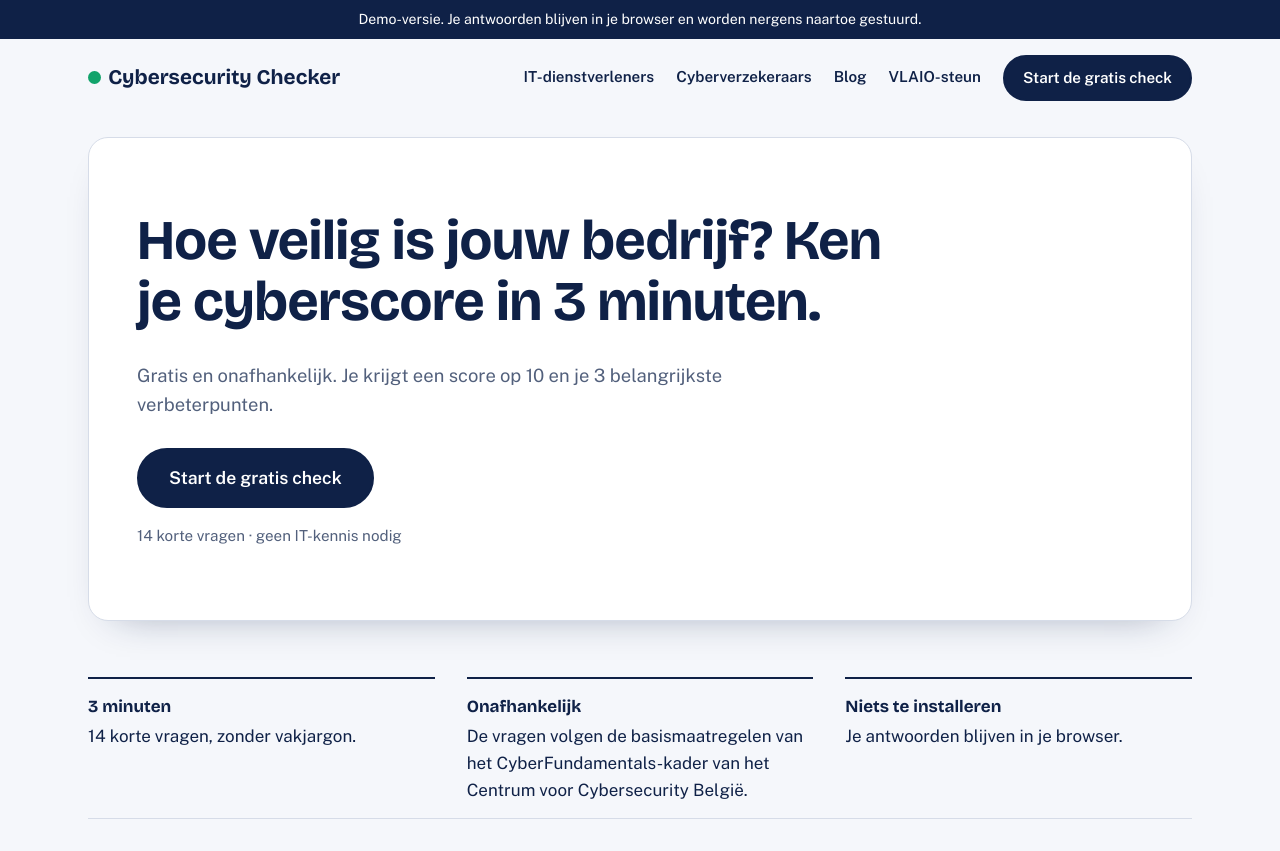
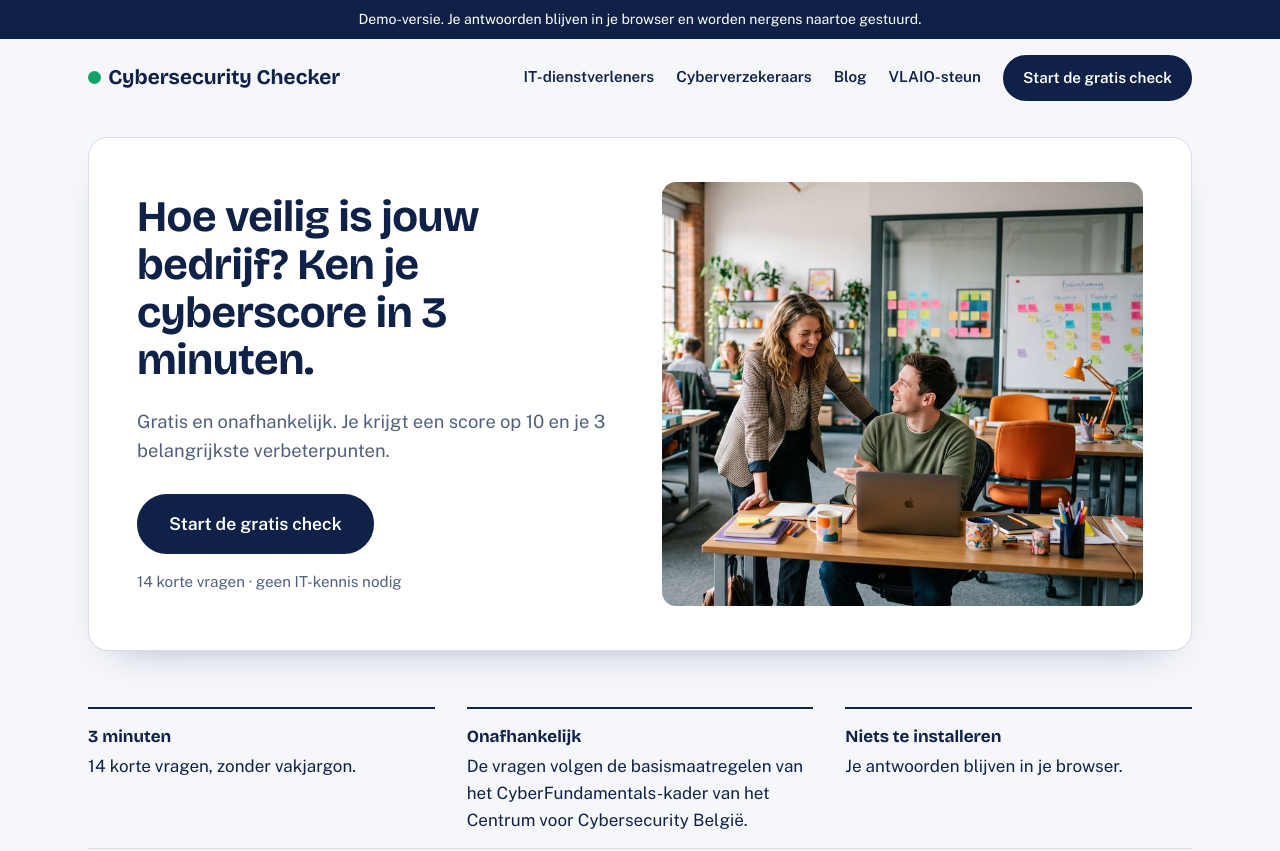
Before and after one commit to Flip55/cyberkiezer, a plain HTML site: page index.html in a window 1280 px wide. Shown: the top 851 px of the page. Drawn offline with nearby package versions, Linux system fonts and the light colour scheme.

Commit message:
Add hero picture to the quiz start screen
Co-Authored-By: Claude Fable 5.2 <noreply@anthropic.com>
Claude-Session: https://claude.ai/code/session_01HeN8bSWBFTPPKKo9sxa9HG

```diff
--- a/assets/quiz-config.js
+++ b/assets/quiz-config.js
@@ -14,7 +14,14 @@ window.QUIZ_CONFIG = {
     subtitle: "Gratis en onafhankelijk. Je krijgt een score op 10 en je 3 belangrijkste verbeterpunten.",
     button: "Start de gratis check",
     note: "14 korte vragen · geen IT-kennis nodig",
-    resume: "Ga verder waar je gebleven was"
+    resume: "Ga verder waar je gebleven was",
+    image: {
+      src: "assets/hero.jpg",
+      srcSmall: "assets/hero-800.jpg",
+      alt: "Twee collega's overleggen aan een laptop in een kleurrijk kmo-kantoor",
+      width: 1400,
+      height: 1183
+    }
   },
 
   labels: {
--- a/assets/quiz.js
+++ b/assets/quiz.js
@@ -89,7 +89,9 @@
   /* ---------- Schermen ---------- */
 
   function renderStart() {
-    var box = el("div", "quiz-start");
+    var outer = el("div", "quiz-start");
+    var box = el("div", "quiz-start-text");
+    outer.appendChild(box);
     box.appendChild(el("h1", null, cfg.start.title));
     box.appendChild(el("p", "lead", cfg.start.subtitle));
     var hasProgress = Object.keys(state.answers).length > 0;
@@ -102,7 +104,20 @@
     };
     box.appendChild(b);
     box.appendChild(el("p", "quiz-note", cfg.start.note));
-    return box;
+    if (cfg.start.image) {
+      var im = cfg.start.image;
+      var img = el("img", "quiz-start-img");
+      img.src = im.src;
+      if (im.srcSmall) {
+        img.srcset = im.srcSmall + " 800w, " + im.src + " " + im.width + "w";
+        img.sizes = "(min-width: 900px) 520px, 100vw";
+      }
+      img.alt = im.alt;
+      img.width = im.width;
+      img.height = im.height;
+      outer.appendChild(img);
+    }
+    return outer;
   }
 
   function renderQuestion() {
--- a/assets/site.css
+++ b/assets/site.css
@@ -44,8 +44,10 @@ section.band{padding:64px 0;border-top:1px solid var(--line)}
 /* Quiz */
 .quiz{background:var(--white);border:1px solid var(--line);border-radius:20px;padding:28px 22px;margin:20px 0 56px;box-shadow:0 18px 40px -28px rgba(15,33,71,.45);scroll-margin-top:16px}
 .quiz:focus{outline:none}
-.quiz-start{max-width:760px;padding:28px 0}
+.quiz-start{display:grid;gap:28px;align-items:center}
+.quiz-start-text{max-width:760px;padding:12px 0}
 .quiz-start .lead{margin-bottom:28px}
+.quiz-start-img{display:block;width:100%;height:auto;border-radius:14px;aspect-ratio:4/3;object-fit:cover;object-position:35% 50%}
 .quiz-note{margin:16px 0 0;color:var(--muted);font-size:.95rem}
 .quiz-card{max-width:720px;margin:0 auto}
 .quiz-progress{height:8px;background:var(--line);border-radius:4px;overflow:hidden}
@@ -166,6 +168,11 @@ footer.site{padding:36px 0 56px;border-top:2px solid var(--ink);font-size:.92rem
 footer.site nav{display:flex;flex-wrap:wrap;gap:6px 20px;margin-bottom:14px}
 footer.site a{color:var(--muted)}
 
+@media (min-width:900px){
+  .quiz-start{grid-template-columns:1fr 1fr;gap:44px}
+  .quiz-start h1{font-size:clamp(2rem,3.4vw,3rem)}
+  .quiz-start-img{aspect-ratio:auto;height:100%;min-height:420px}
+}
 @media (min-width:720px){
   .wrap{padding:0 28px}
   .quiz{padding:44px 48px}
```
Also changed, not shown: assets/hero-800.jpg (added), assets/hero.jpg (added).
